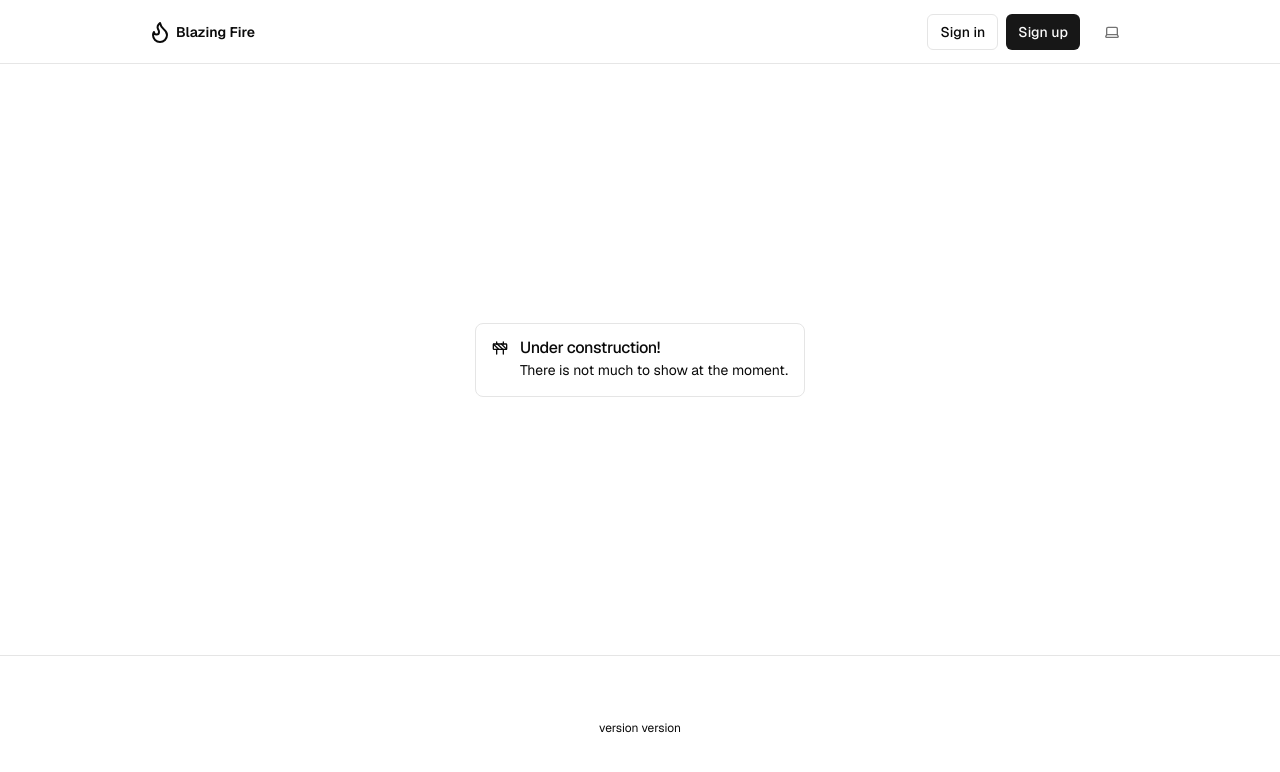
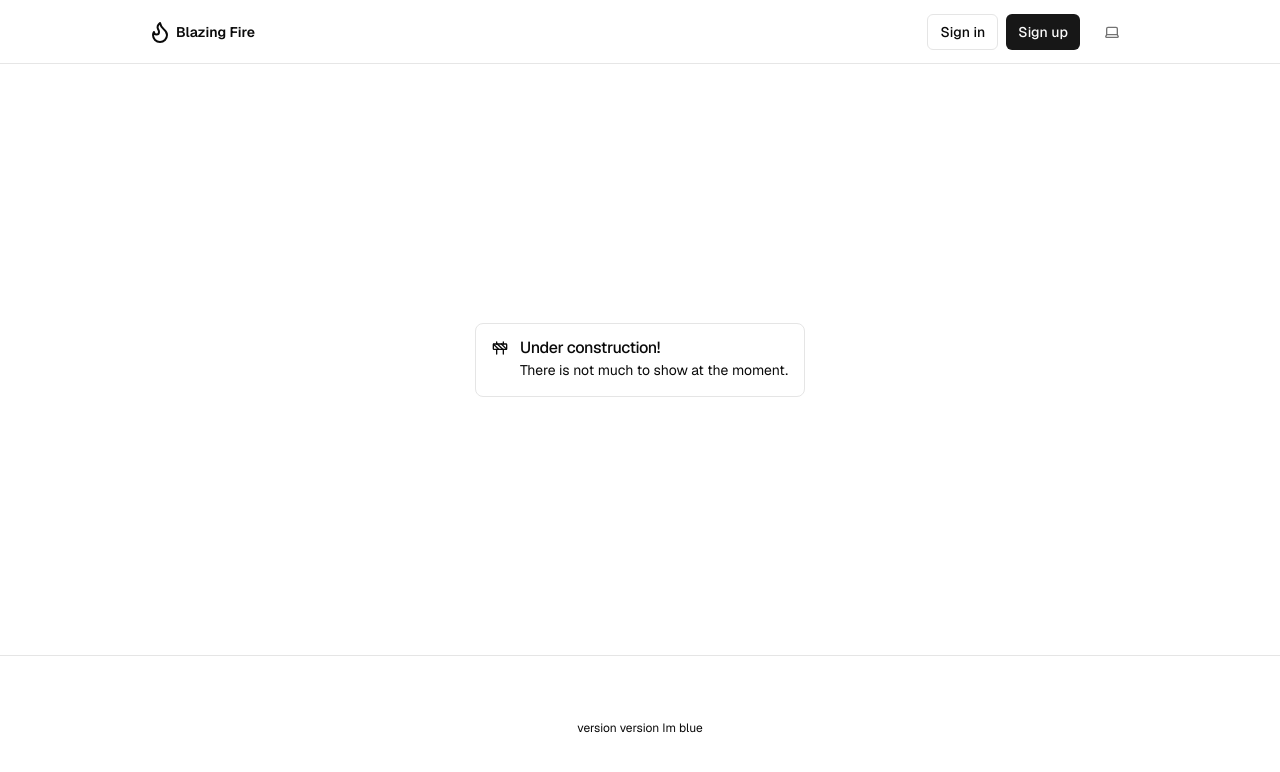
Before and after one commit to Nouxx/blazing-fire-v2, a Next.js app: page / in a window 1280 px wide. Shown: the top 772 px of the page. Built offline with nearby package versions, Linux system fonts and the light colour scheme; no server answers.

Commit message:
feat: dummy change to test the release

```diff
--- a/components/Footer/Footer.tsx
+++ b/components/Footer/Footer.tsx
@@ -10,7 +10,7 @@ export const Footer = () => {
       fullWidth
       className="border-t mx-auto text-center text-xs gap-8 py-16"
     >
-      <Typography size="xs">version {appVersion}</Typography>
+      <Typography size="xs">version {appVersion} Im blue</Typography>
     </Flex>
   );
 };
```
